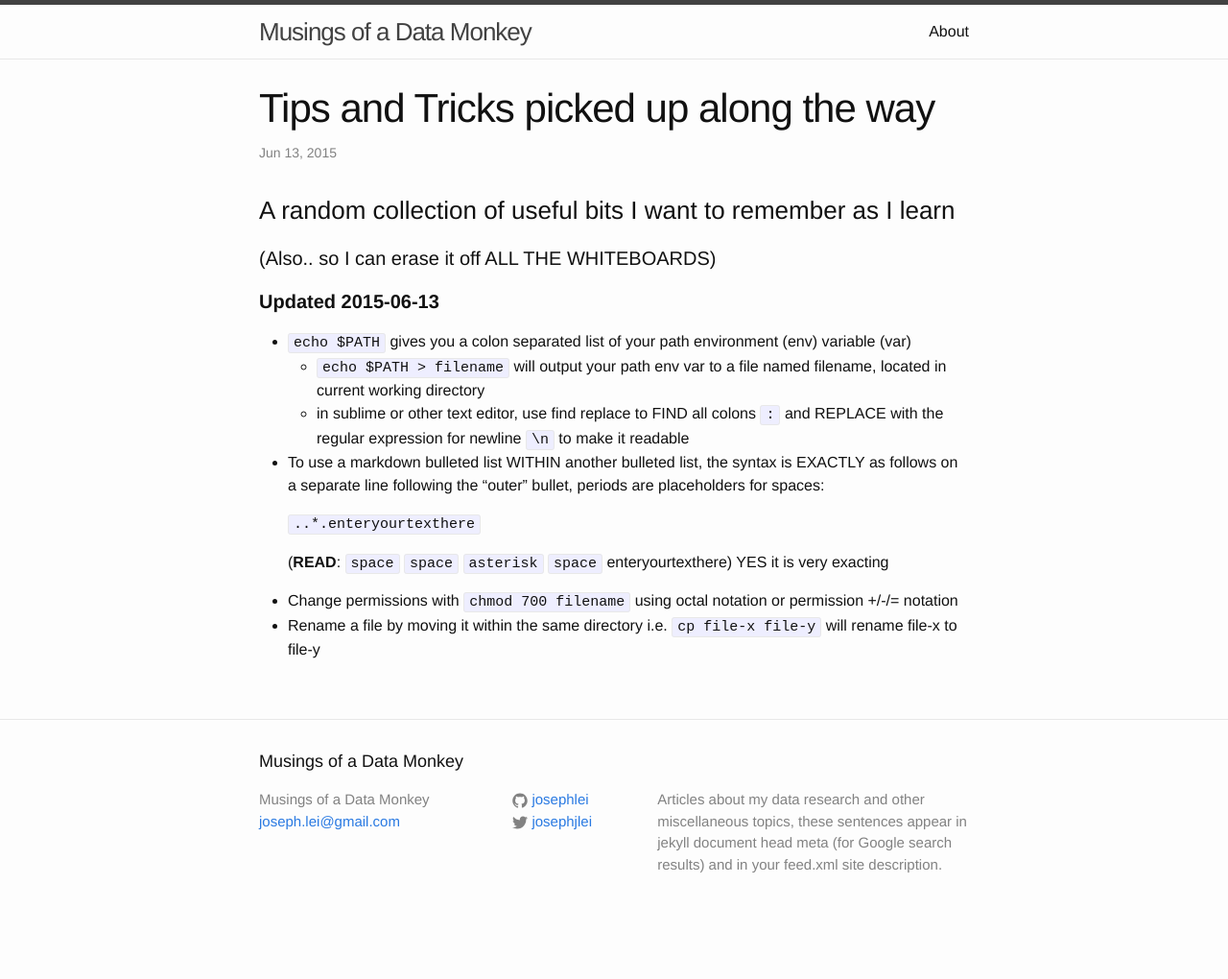
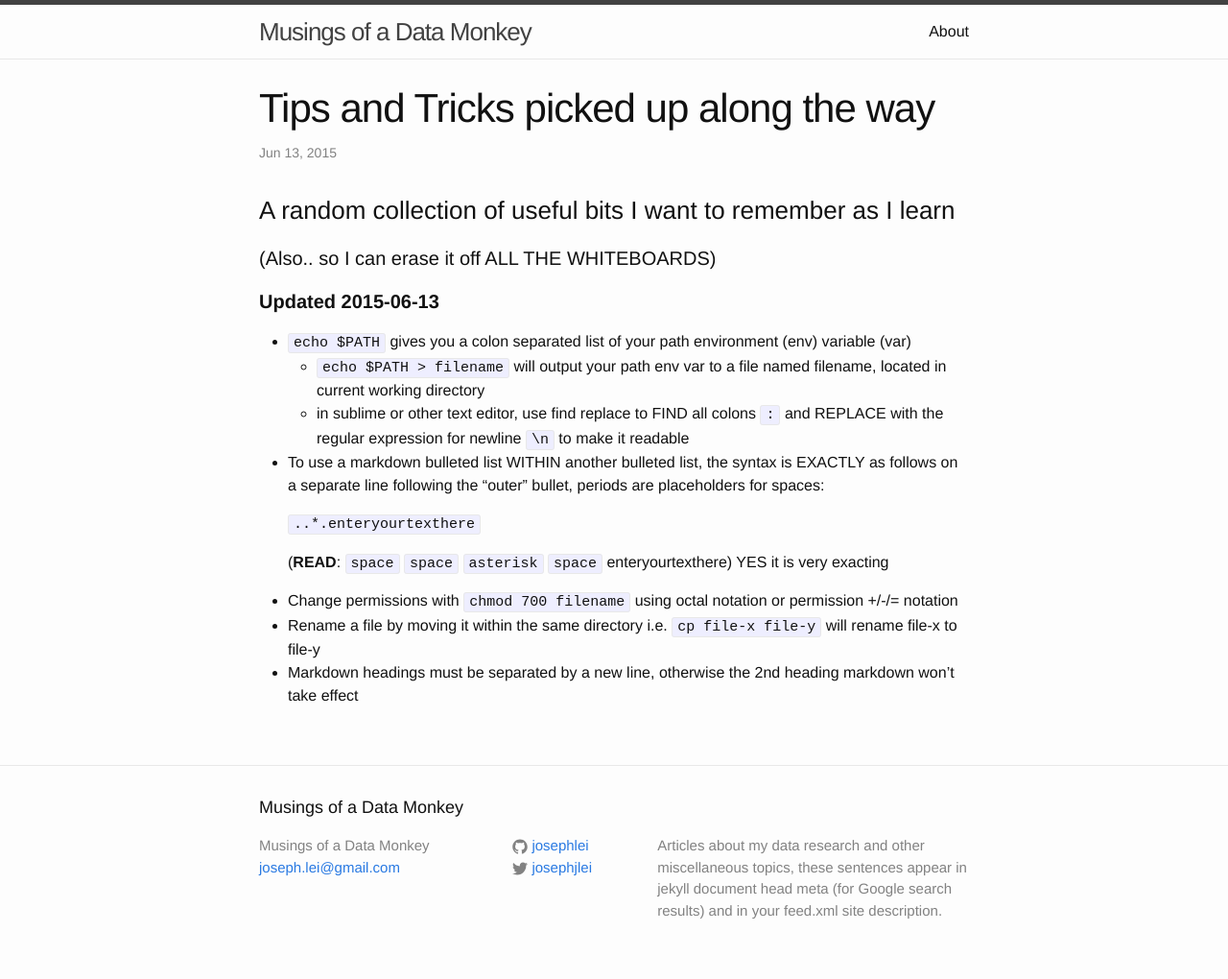
Before and after one commit to josephlei/jjl-website, a Jekyll site: the page built from _posts/2015-06-13-tips-and-tricks.markdown, in a window 1280 px wide. Shown: the whole page at 96% size. Built offline with Jekyll 4.4.1, drawn with Linux system fonts in a browser that asks for light colours; before the commit the page ends 972 px from its top, so only the background shows below that.

Commit message:
direct shell update

```diff
--- a/_posts/2015-06-13-tips-and-tricks.markdown
+++ b/_posts/2015-06-13-tips-and-tricks.markdown
@@ -7,6 +7,7 @@ published: true
 ---
 
 ###A random collection of useful bits I want to remember as I learn
+
 ####(Also.. so I can erase it off ALL THE WHITEBOARDS)
 
 ####**Updated 2015-06-13**
@@ -22,3 +23,4 @@ published: true
     (**READ**: `space` `space` `asterisk` `space` enteryourtexthere) YES it is very exacting
 * Change permissions with `chmod 700 filename` using octal notation or permission +/-/= notation
 * Rename a file by moving it within the same directory i.e. `cp file-x file-y` will rename file-x to file-y
+* Markdown headings must be separated by a new line, otherwise the 2nd heading markdown won't take effect
```
